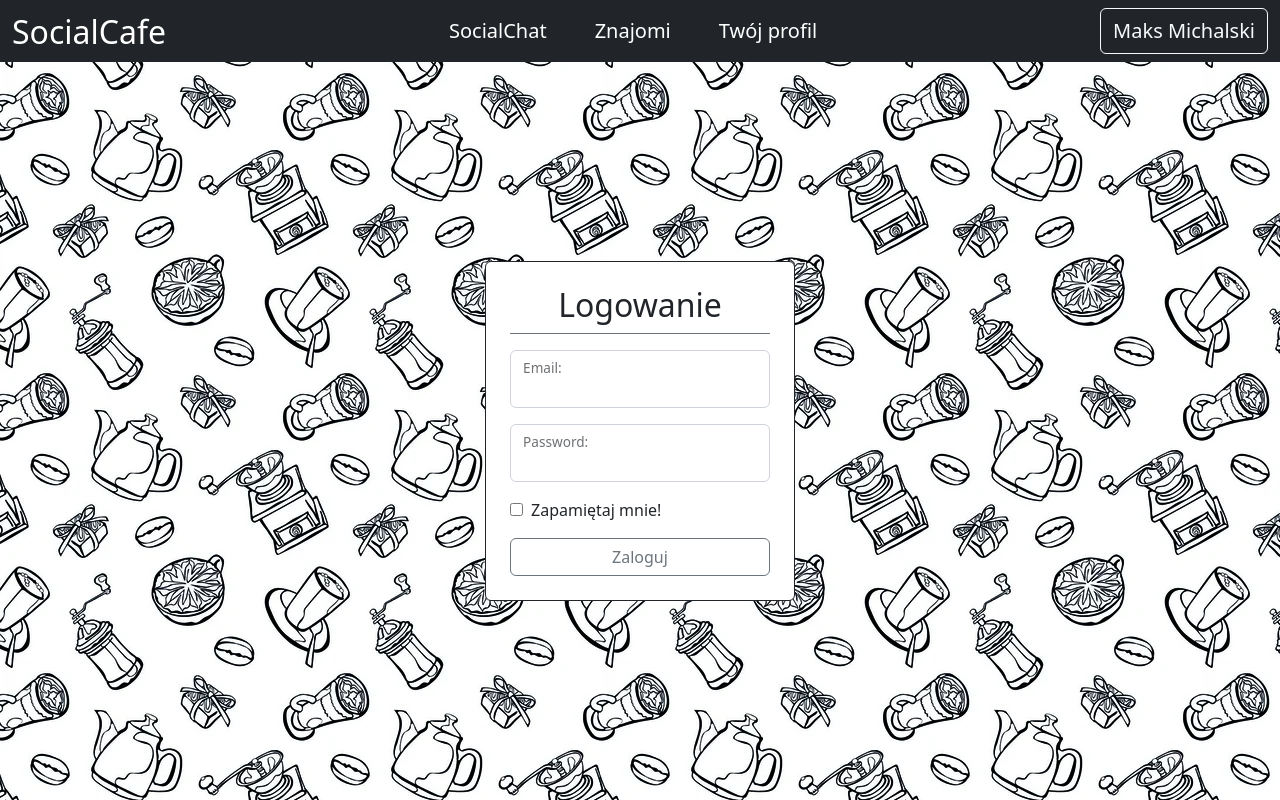
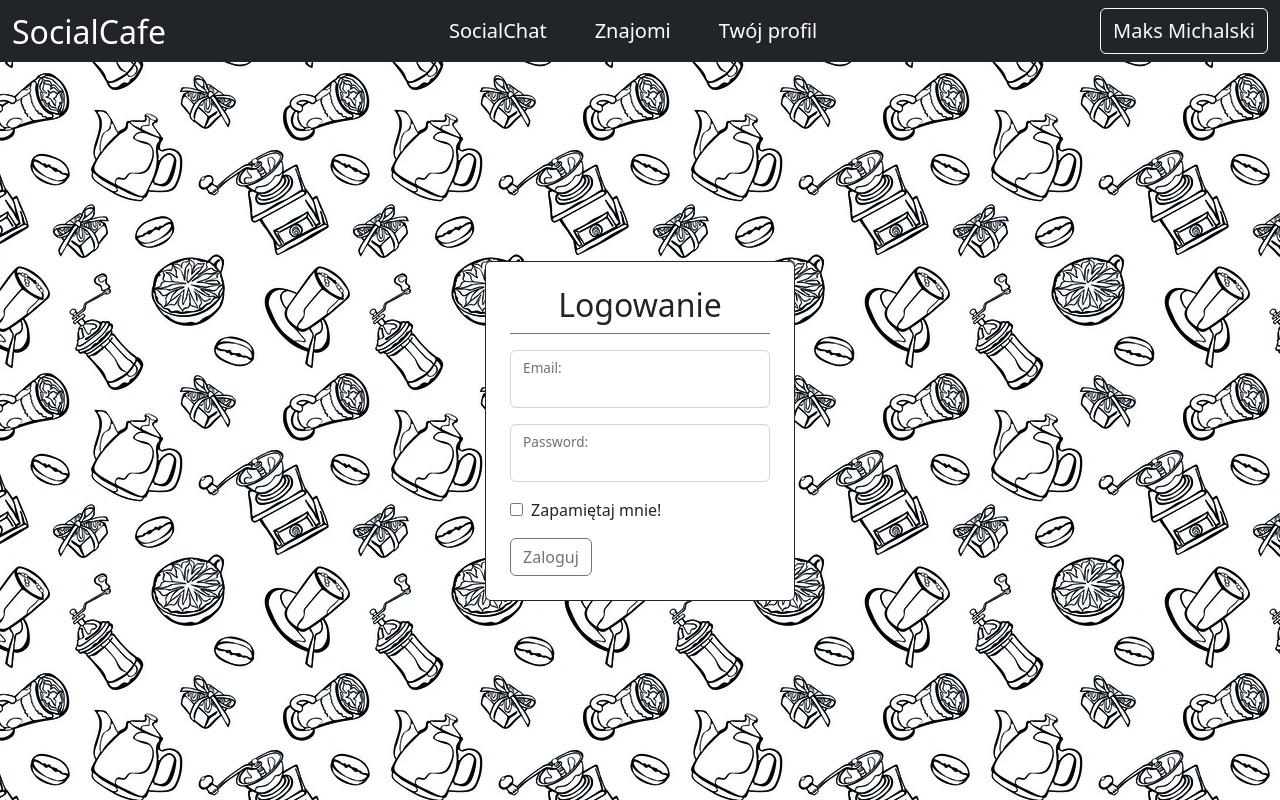
Before and after one commit to MaxD1998/SocialCafe_Frontend, an Angular app: page /login in a window 1280 px wide. Built offline with nearby package versions, Linux system fonts and the light colour scheme; what ngx-cookie-service would draw is missing.

Commit message:
Edycja login componentu

```diff
--- a/src/app/components/login/login.component.html
+++ b/src/app/components/login/login.component.html
@@ -4,24 +4,31 @@
             <div class="d-flex justify-content-center">
                 <span class="h2">Logowanie</span>
             </div>
+
             <div class="border-top border-secondary"></div>
+
+            <form>
                 <div class="form-floating mt-3">
                     <input id="floatingEmail"  class="form-control" type="email"/>
                     <label for="floatingEmail">
                         Email:
                     </label>
                 </div>
+
                 <div class="form-floating mt-3">
-                <input id="floatingPassword"  class="form-control" type="email"/>
+                    <input id="floatingPassword"  class="form-control" type="password"/>
                     <label for="floatingPassword">
                         Password:
                     </label>
                 </div>
+
                 <div class="mt-3">
                     <input  type="checkbox"/>
                     <label class="from-label ps-2">Zapamiętaj mnie!</label>
                 </div>
+
                 <button class="btn btn-outline-secondary mt-3" (click)="onSubmit()">Zaloguj</button>
+            </form>
         </div>
     </div>
 </div>
```
Lines whose indentation alone changed are shown as unchanged.
